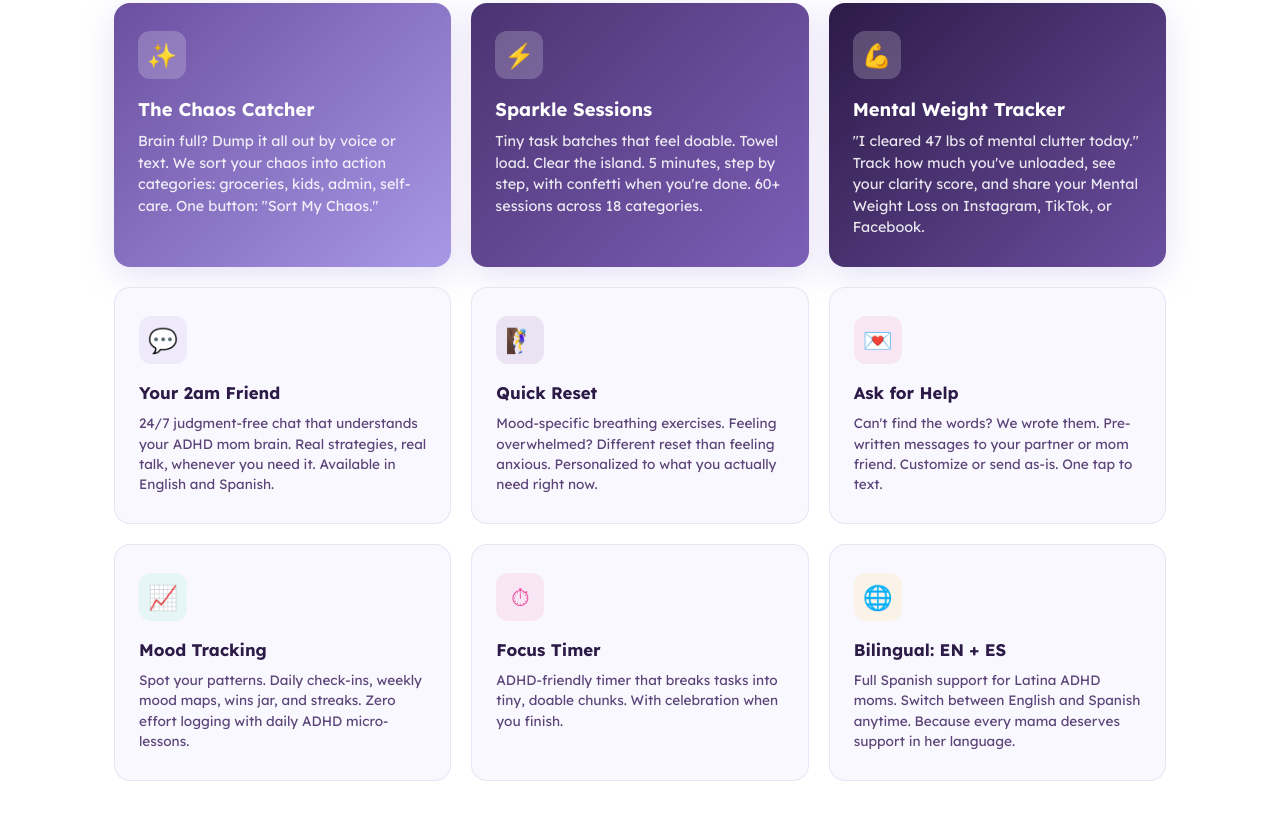
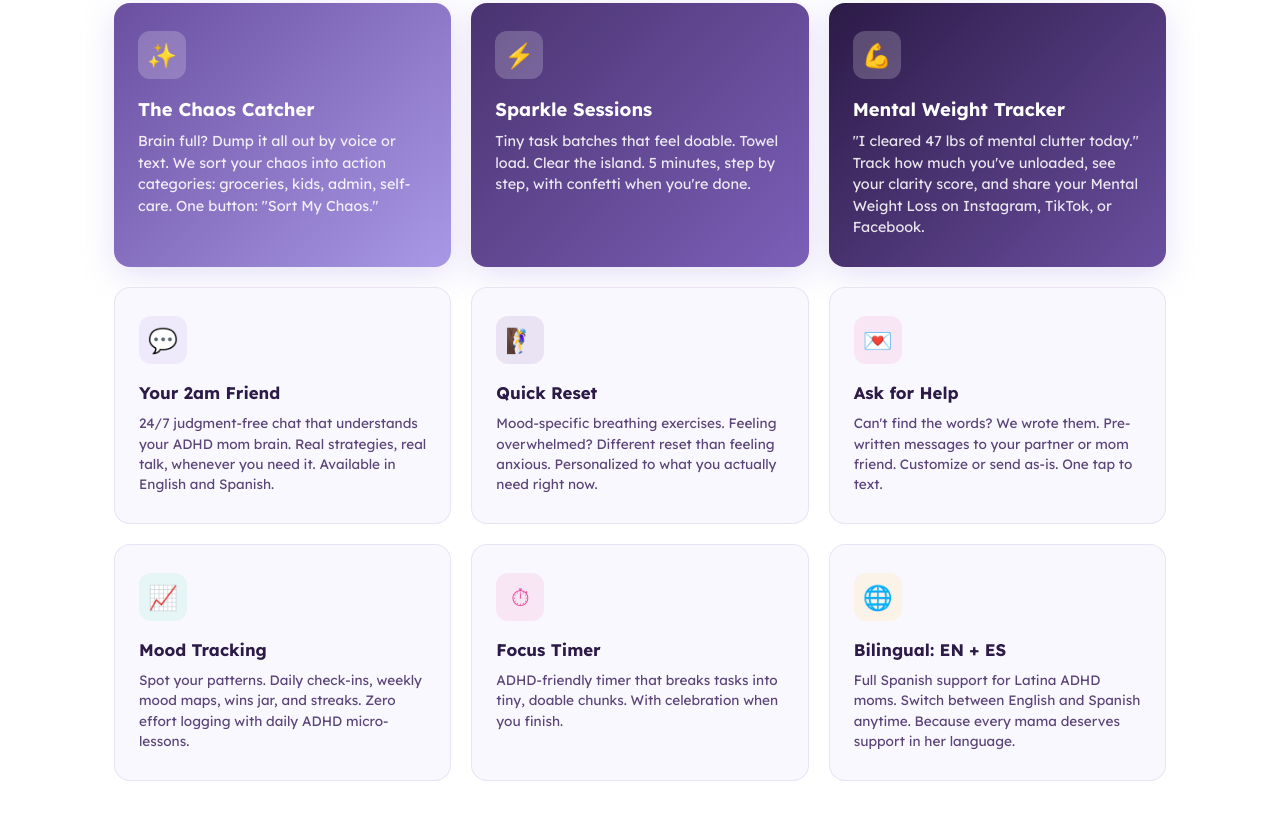
Before and after one commit to lynnheidiautomateX/Webthrive-web, a plain HTML site: page index.html in a window 1280 px wide. Shown: the part 1630-2449 px from the top of the page. Drawn offline with Linux system fonts and the light colour scheme.

Commit message:
Remove overwhelming stats from Sparkle Sessions description

```diff
--- a/index.html
+++ b/index.html
@@ -264,7 +264,7 @@
         <div class="feature-card featured">
           <div class="feature-icon" style="background: rgba(255,255,255,0.2); color: #fff;">&#9889;</div>
           <h3>Sparkle Sessions</h3>
-          <p>Tiny task batches that feel doable. Towel load. Clear the island. 5 minutes, step by step, with confetti when you're done. 60+ sessions across 18 categories.</p>
+          <p>Tiny task batches that feel doable. Towel load. Clear the island. 5 minutes, step by step, with confetti when you're done.</p>
         </div>
         <div class="feature-card featured">
           <div class="feature-icon" style="background: rgba(255,255,255,0.2); color: #fff;">&#128170;</div>
--- a/script.js
+++ b/script.js
@@ -170,7 +170,7 @@ var translations = [
   { s: '.feature-card:nth-child(1) h3', en: 'The Chaos Catcher', es: 'El Atrapa Caos' },
   { s: '.feature-card:nth-child(1) p', en: 'Brain full? Dump it all out by voice or text. We sort your chaos into action categories: groceries, kids, admin, self-care. One button: "Sort My Chaos."', es: '¿Cerebro lleno? Saca todo por voz o texto. Organizamos tu caos en categorías: compras, niños, admin, autocuidado. Un botón: "Ordena Mi Caos."' },
   { s: '.feature-card:nth-child(2) h3', en: 'Sparkle Sessions', es: 'Sesiones Sparkle' },
-  { s: '.feature-card:nth-child(2) p', en: 'Tiny task batches that feel doable. Towel load. Clear the island. 5 minutes, step by step, with confetti when you\'re done. 60+ sessions across 18 categories.', es: 'Pequeñas tandas de tareas que se sienten posibles. Carga de toallas. Limpiar la isla. 5 minutos, paso a paso, con confeti cuando termines. 60+ sesiones en 18 categorías.' },
+  { s: '.feature-card:nth-child(2) p', en: 'Tiny task batches that feel doable. Towel load. Clear the island. 5 minutes, step by step, with confetti when you\'re done.', es: 'Pequeñas tandas de tareas que se sienten posibles. Carga de toallas. Limpiar la isla. 5 minutos, paso a paso, con confeti cuando termines.' },
   { s: '.feature-card:nth-child(3) h3', en: 'Mental Weight Tracker', es: 'Medidor de Peso Mental' },
   { s: '.feature-card:nth-child(3) p', en: '"I cleared 47 lbs of mental clutter today." Track how much you\'ve unloaded, see your clarity score, and share your Mental Weight Loss on Instagram, TikTok, or Facebook.', es: '"Liberé 47 lbs de desorden mental hoy." Mide cuánto liberaste, ve tu puntaje de claridad, y comparte tu Pérdida de Peso Mental en Instagram, TikTok o Facebook.' },
   { s: '.feature-card:nth-child(4) h3', en: 'Your 2am Friend', es: 'Tu Amiga de las 2am' },
```
